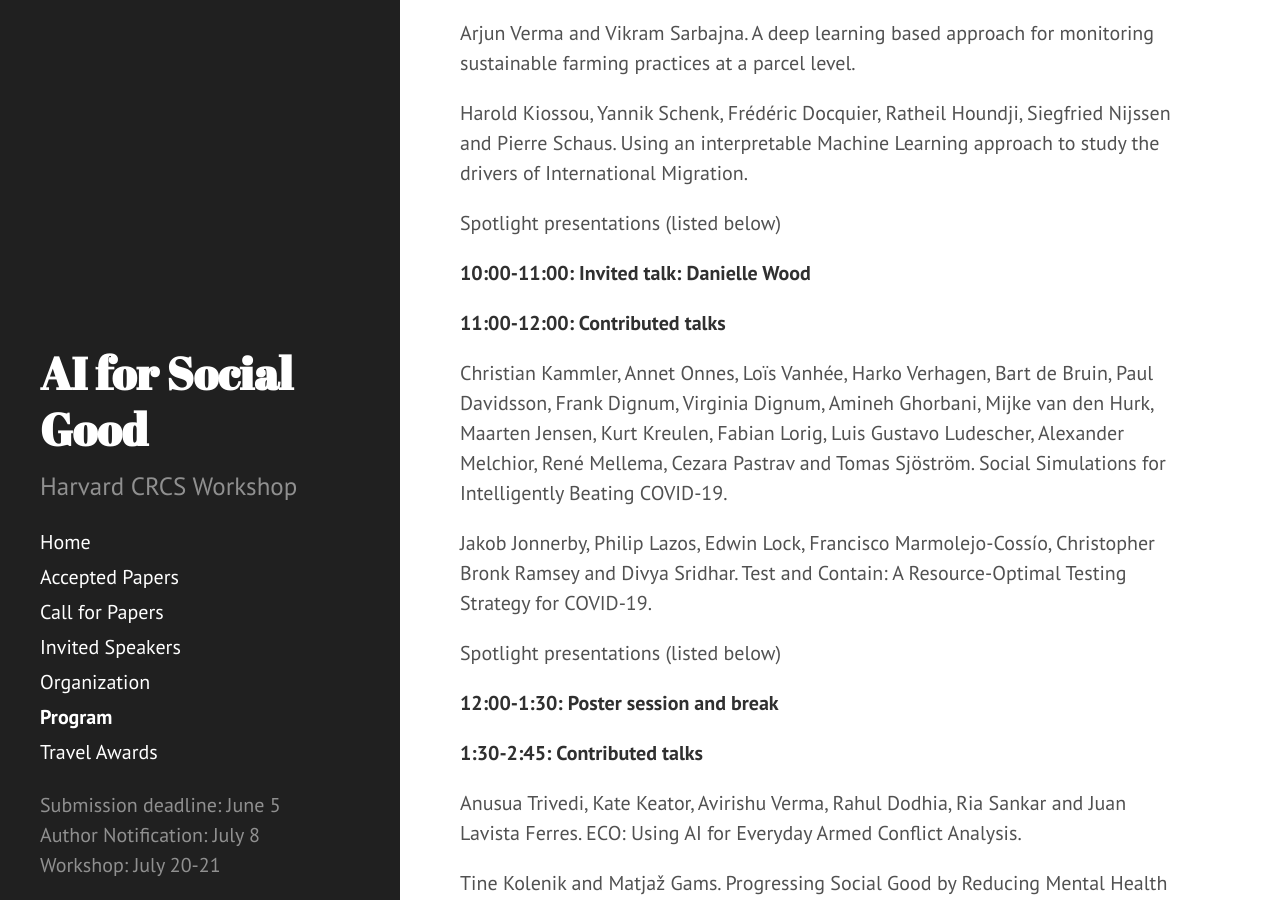
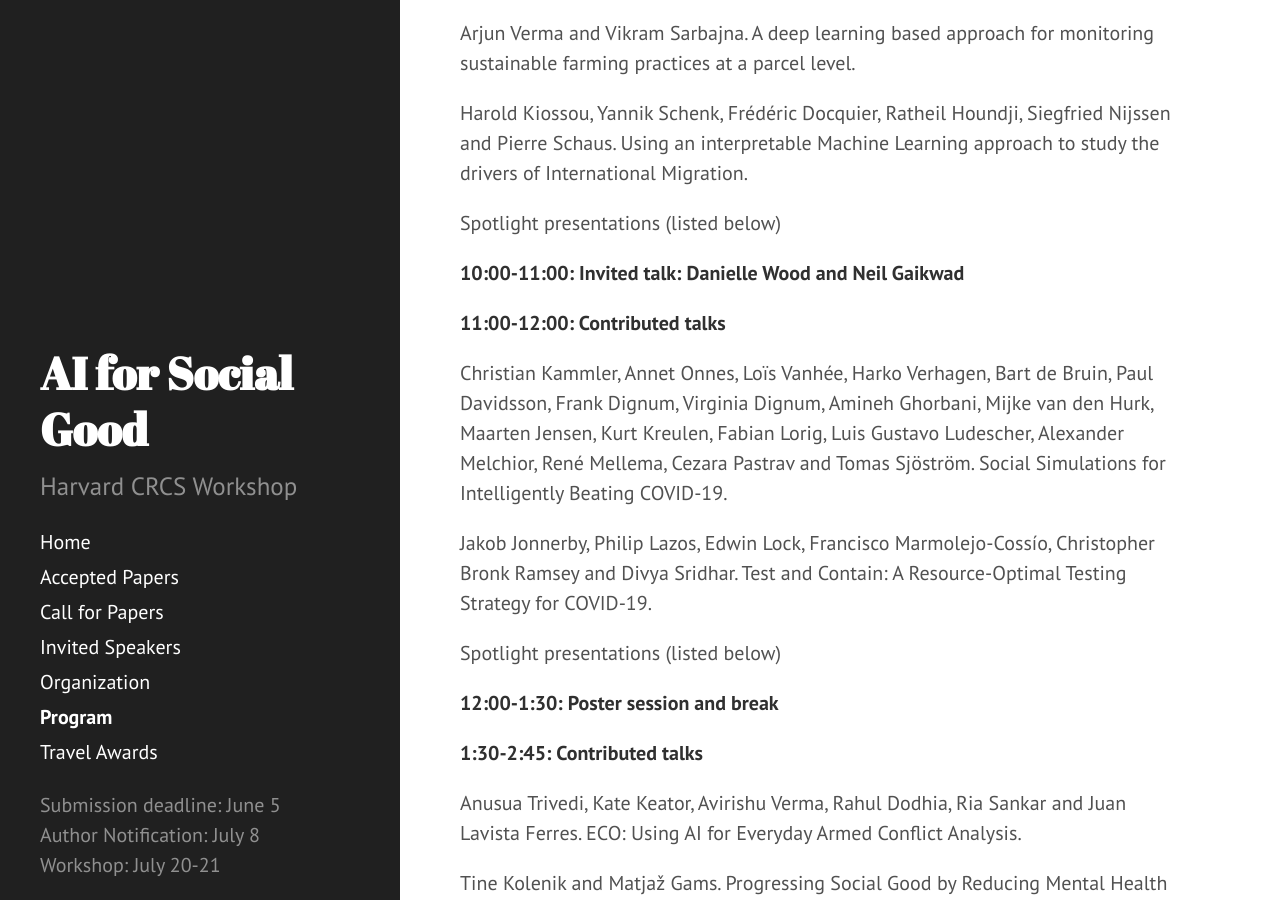
Before and after one commit to slremy/aiforpublichealth.github.io, a Jekyll site: the page built from program.md, in a window 1280 px wide and 900 px high, scrolled down 323 px. Built offline with Jekyll 4.4.1, drawn with Linux system fonts in a browser that asks for light colours.

Commit message:
Update program.md

```diff
--- a/program.md
+++ b/program.md
@@ -16,7 +16,7 @@ Harold Kiossou, Yannik Schenk, Frédéric Docquier, Ratheil Houndji, Siegfried N
 
 Spotlight presentations (listed below)
 
-**10:00-11:00: Invited talk: Danielle Wood**
+**10:00-11:00: Invited talk: Danielle Wood and Neil Gaikwad**
 
 **11:00-12:00: Contributed talks**
 
```
